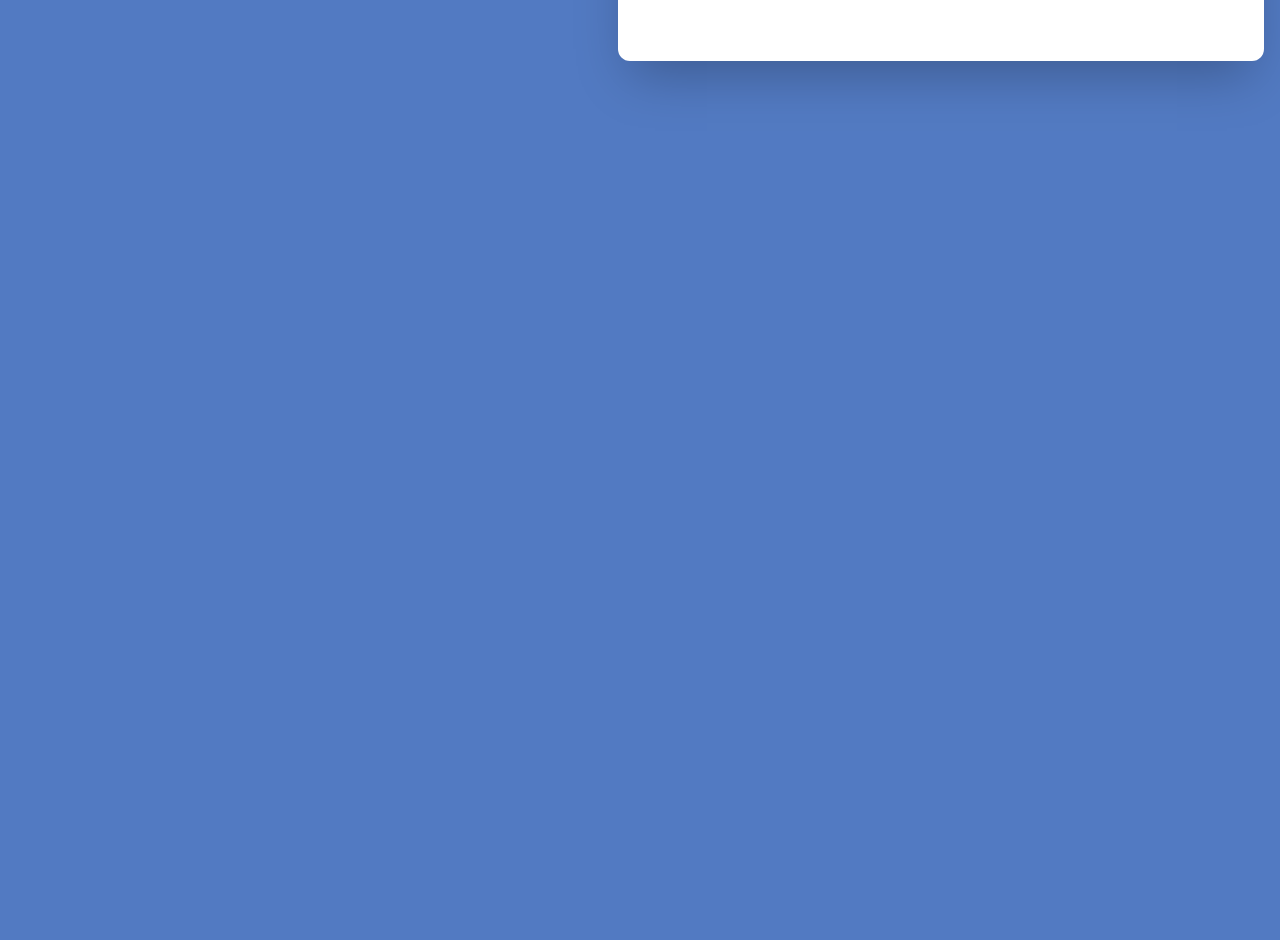
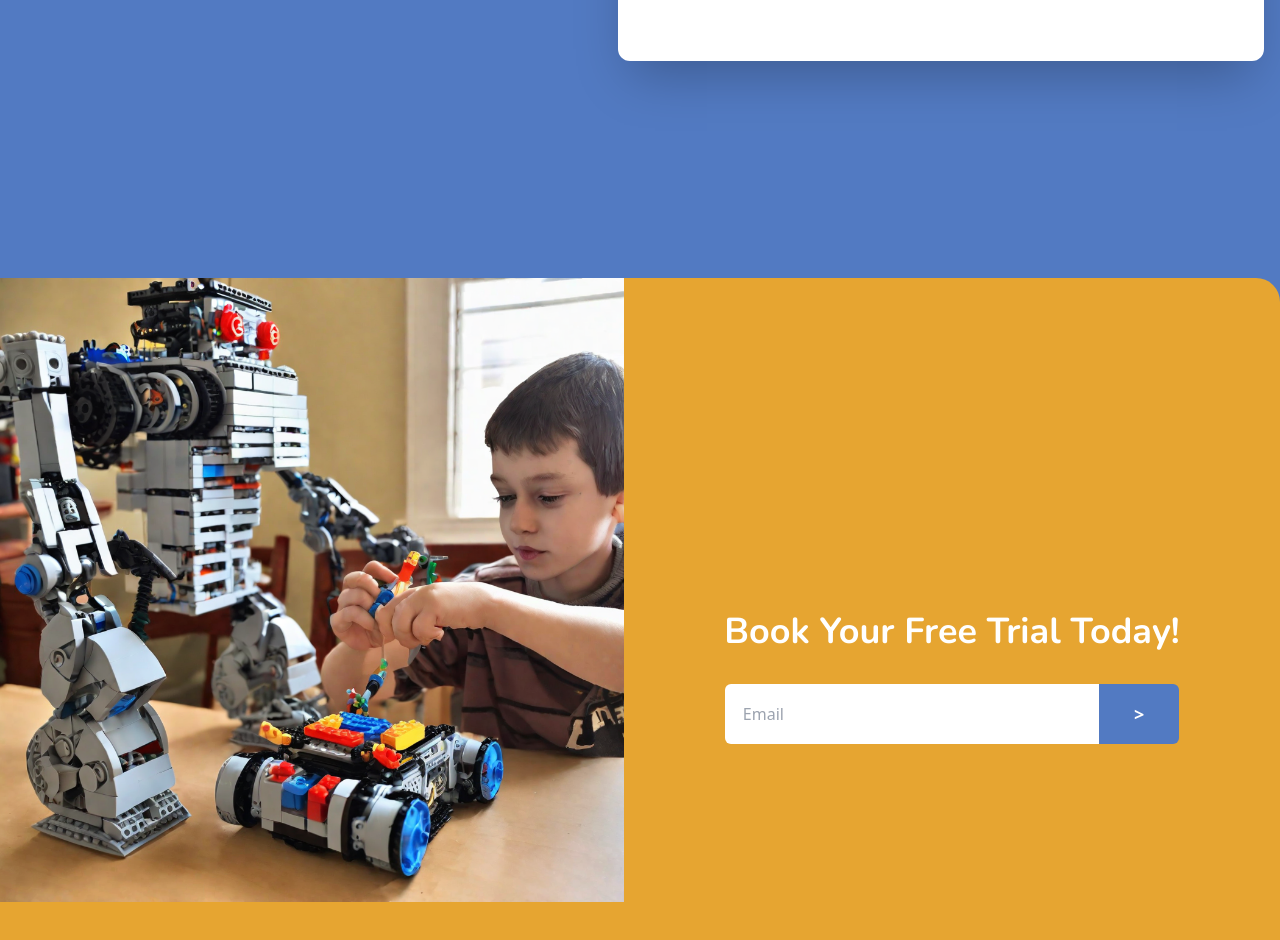
Before and after one commit to mahdi-dbouk/robokids-landing, a website built with Vite: page index.html in a window 1280 px wide. Shown: the part 4430-5370 px from the top of the page. Before the commit the page ends 4708 px from the top, so only its background shows below. Built offline with nearby package versions, Linux system fonts and the light colour scheme.

Commit message:
[index.html] Implemented UI For Free Trial Section

```diff
--- a/index.html
+++ b/index.html
@@ -72,7 +72,7 @@
             <span class="max-md:text-center max-sm:text-3xl text-4xl font-Nunito font-bold text-white">Spark Creativity and Ignite Curiosity with Robotics</span>
             <span class="max-md:text-center max-sm:text-lg text-xl font-PT-Sans font-[400] text-white">Empowering the Next Generation of Innovators through Hands-on Robotics Education</span>
             <div class="flex flex-row gap-4">
-              <button id="joinTrial" class="px-4 py-2 h-12 bg-customYellow rounded-full hover:ring-2 ring-white">
+              <button id="joinTrial" class="px-4 py-2 h-12 bg-customYellow rounded-full hover:ring-2 ring-white" onclick="window.location.href='#book-a-trial'">
                 <span class="font-Nunito font-bold text-white">Book A Free Trial</span>
               </button>
 
@@ -150,7 +150,7 @@
         <span class="font-PT-Sans font-medium text-white text-5xl">Watch our heroes</span>
         <span class="font-Nunito font-bold text-customYellow text-5xl underline underline-offset-[14px] decoration-white decoration-wavy">learning in action!</span>
 
-        <button class="bg-white w-auto px-4 py-2 mt-16  rounded-full hover:ring-customYellow hover:ring-4">
+        <button class="bg-white w-auto px-4 py-2 mt-16  rounded-full hover:ring-customYellow hover:ring-4" onclick="window.location.href='#book-a-trial'">
           <span class="text-background font-PT-Sans text-2xl font-bold">Book your free trial!</span>
         </button>
       </div>
@@ -341,7 +341,18 @@
         </button>
       </div>
     </div>
-
+    <div id="book-a-trial" class="w-full h-full bg-customYellow flex flex-row rounded-t-3xl">
+      <div class="flex-1 overflow-hidden">
+        <img src="/kid-building-robot.png" alt="">
+      </div>
+      <div class="p-4 flex-1 flex flex-col items-center justify-center gap-8">
+        <span class="font-Nunito font-bold text-4xl text-white text-center">Book Your Free Trial Today!</span>
+        <div class="flex w-4/5 flex-row items-center justify-center">
+          <input class=" p-[18px] w-3/4 rounded-l-md" type="email" name="email" placeholder="Email" id="email-input">
+          <button class="p-4 w-20 flex flex-row items-center justify-center font-bold text-lg text-white bg-background rounded-r-md hover:ring-2 ring-white">></button>
+        </div>
+      </div>
+    </div>
     <script type="module" src="/src/main.ts"></script>
   </body>
 </html>
```
